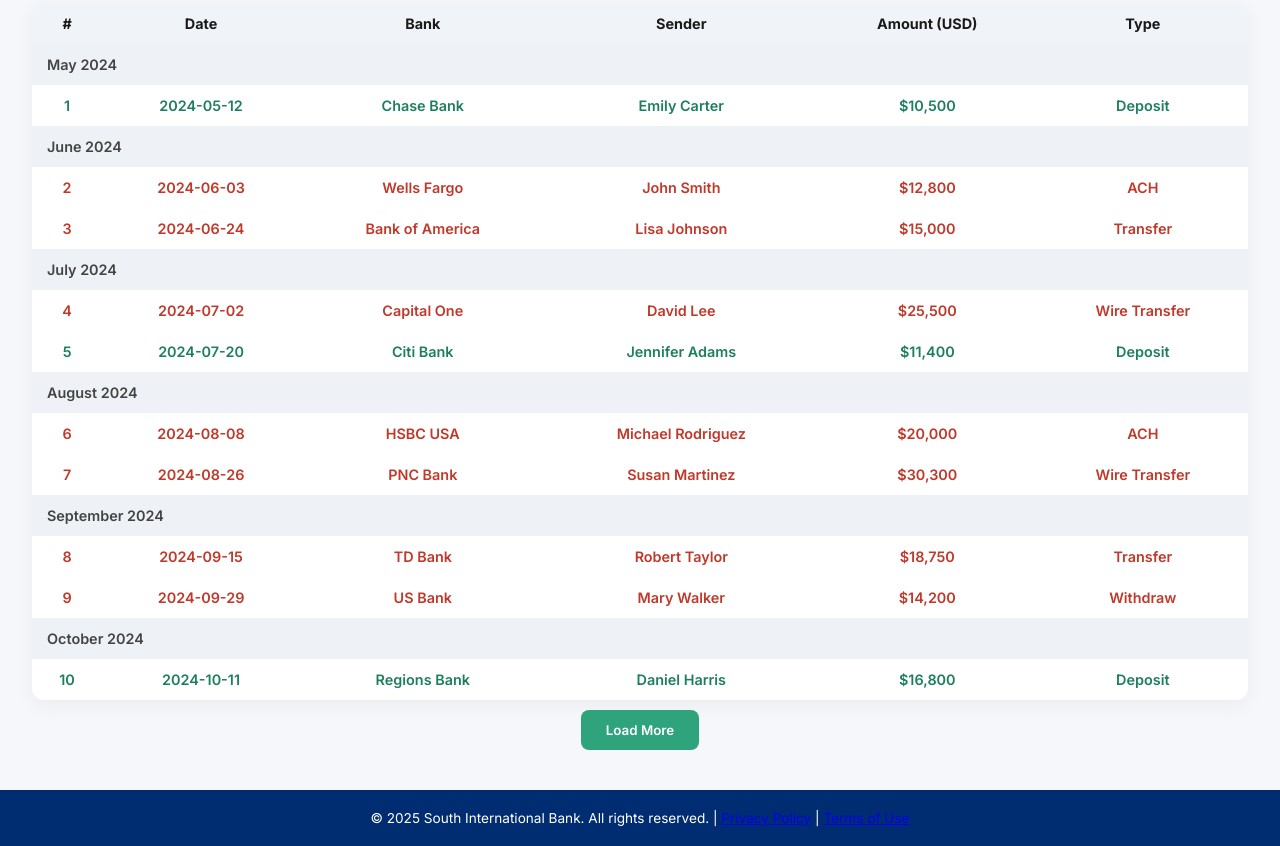
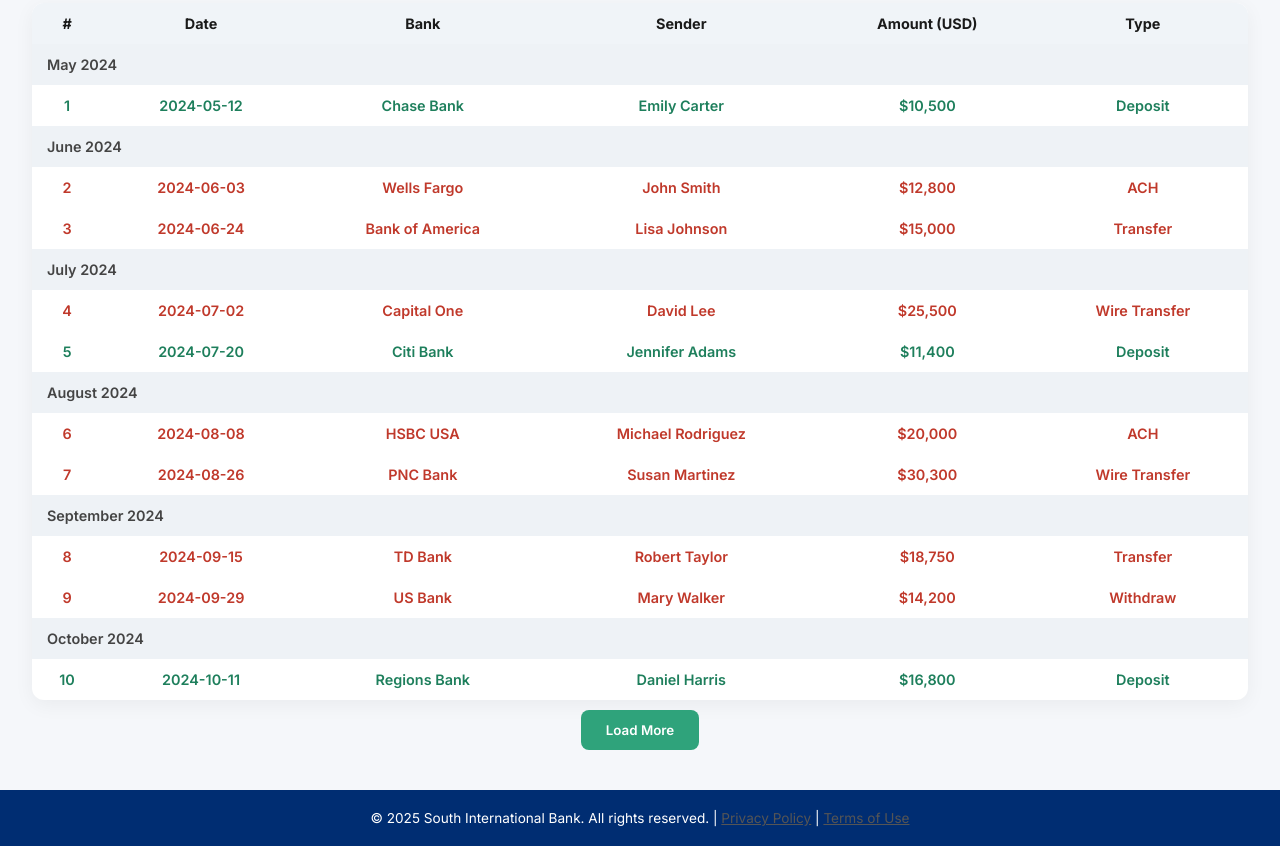
Before and after one commit to JamesHD001/South-Bank, a website: page bank/dashboard.html in a window 1280 px wide. Shown: the part 994-1840 px from the top of the page. Drawn offline with nearby package versions, Linux system fonts and the light colour scheme; sample sign-in values are in the browser's storage.

Commit message:
modified footer

```diff
--- a/bank/dashboard.html
+++ b/bank/dashboard.html
@@ -530,7 +530,7 @@
   </div>
 
   <footer class="footer">
-    &copy; 2025 South International Bank. All rights reserved. | <a href="privacy.html">Privacy Policy</a> | <a href="terms.html">Terms of Use</a>
+    &copy; 2025 South International Bank. All rights reserved. | <a href="privacy.html" style="color:#555; text-decoration:underline;">Privacy Policy</a> | <a href="terms.html" style="color:#555; text-decoration:underline;">Terms of Use</a>
   </footer>
 
   <script>
```
